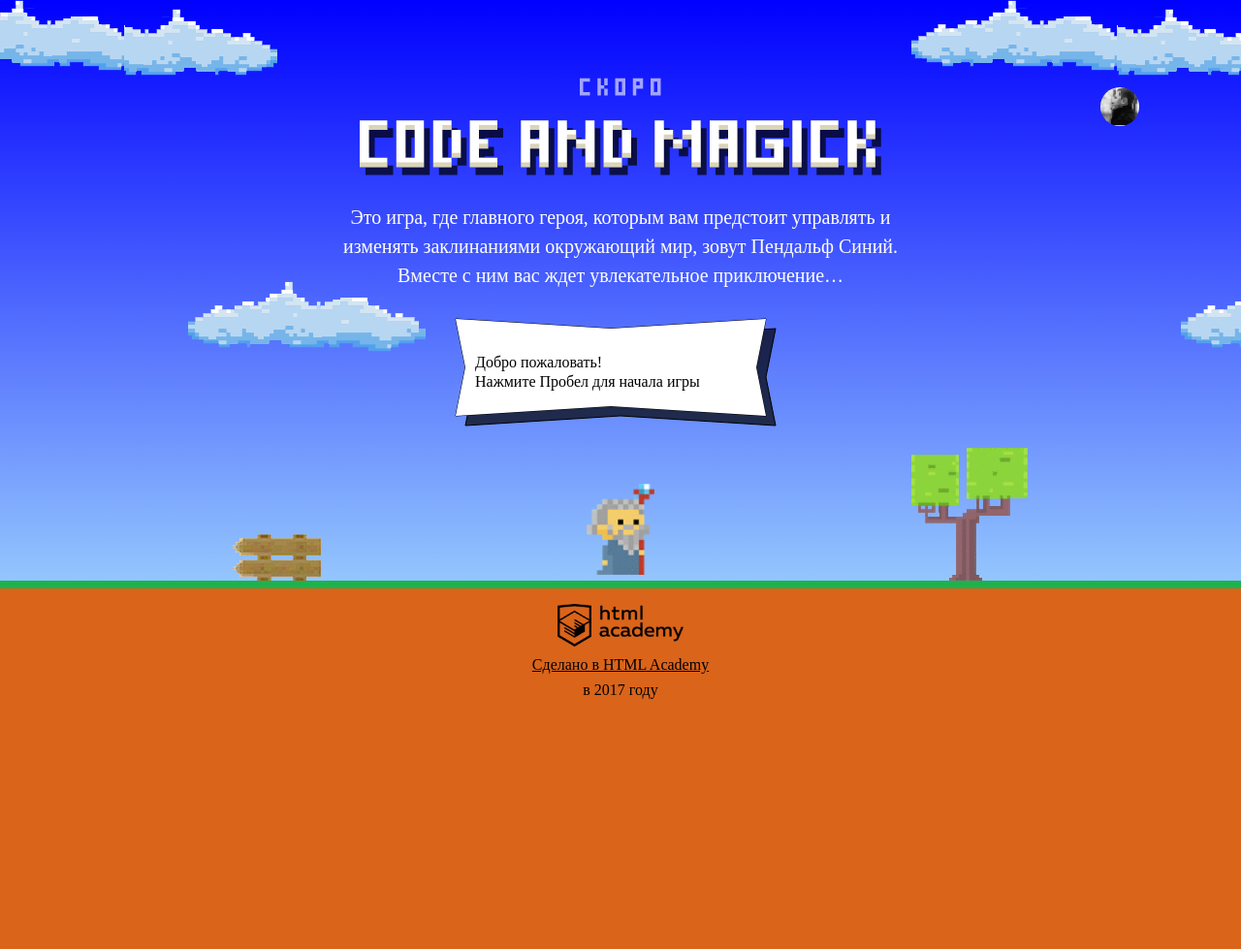
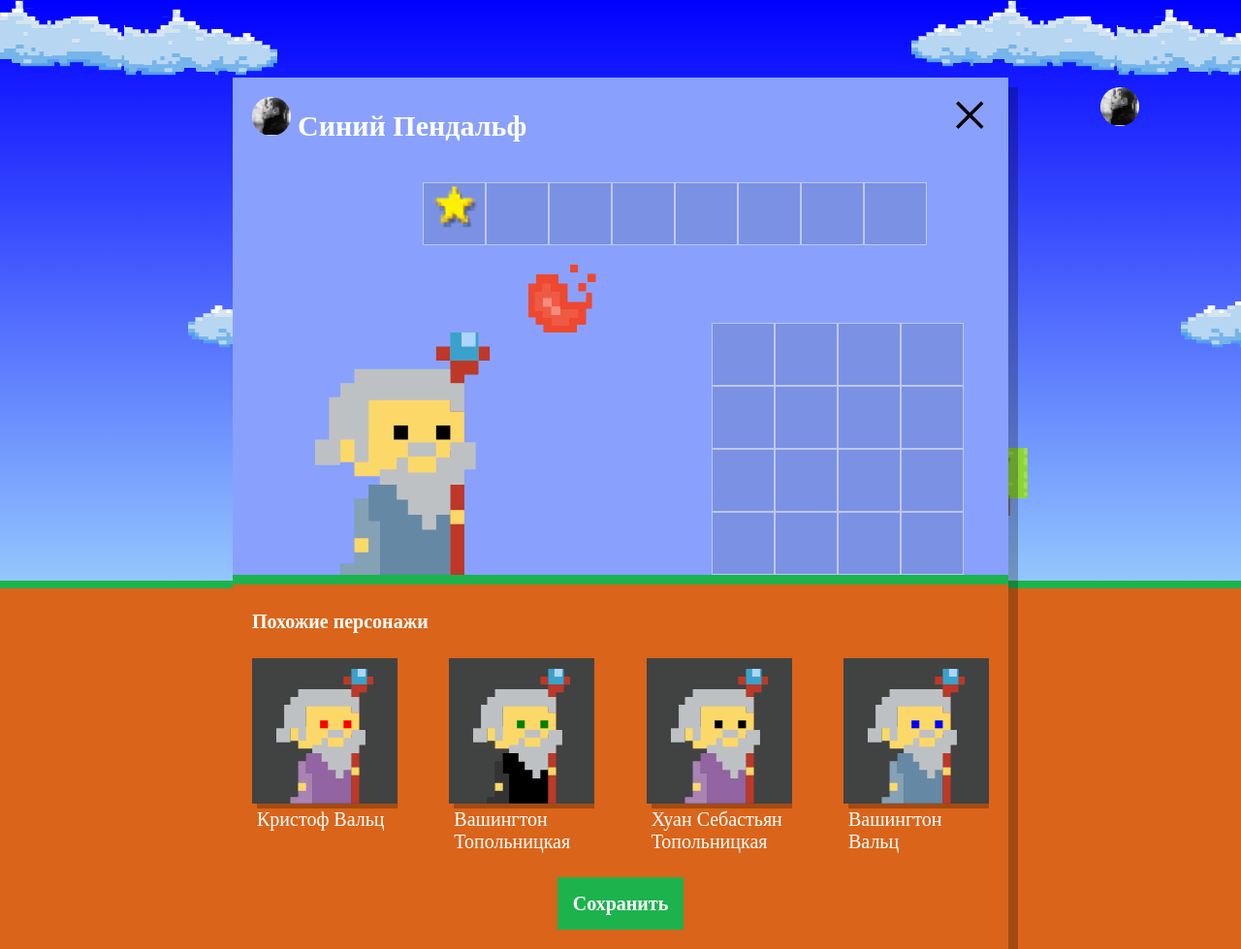
Before and after one commit to Vituna/1254935-code-and-magick-19, a website: page index.html in a window 1280 px wide. Shown: the whole page at 97% size. Before the commit the page ends 800 px from the top, so only its background shows below. Drawn offline with Linux system fonts and the light colour scheme; a web font is replaced by a local one.

Commit message:
добавляет всплывающее окно настройки персонажа.

```diff
--- a/index.html
+++ b/index.html
@@ -204,6 +204,7 @@
   }
 </script>
 
+<script src="js/setup.js"></script>
 <script src="js/stat.js"></script>
 <script src="js/game.js"></script>
 
--- /dev/null
+++ b/js/setup.js
@@ -0,0 +1,57 @@
+
+'use strict';
+var wizardsStyles = {
+  WIZARD_NAMES: ['Иван', 'Хуан Себастьян', 'Мария', 'Кристоф', 'Виктор', 'Юлия', 'Люпита', 'Вашингтон'],
+  WIZARD_SURNAMES: ['да Марья', 'Верон', 'Мираббелла', 'Вальц', 'Онопко', 'Топольницкая', 'Нионго', 'Ирвинг'],
+  WIZARD_QUANTITY: 4,
+  coatColor: ['rgb(101, 137, 164)', 'rgb(241, 43, 107)', 'rgb(146, 100, 161)', 'rgb(56, 159, 117)', 'rgb(215, 210, 55)', 'rgb(0, 0, 0)'],
+  eyesColor: ['black', 'red', 'blue', 'yellow', 'green']
+};
+
+var getRandomItem = function (arr) {
+  return arr[Math.floor(Math.random() * arr.length)];
+};
+
+var userDialog = document.querySelector('.setup');
+userDialog.classList.remove('hidden');
+
+var conclusionWizards = function (wizards) {
+  var similarListElement = userDialog.querySelector('.setup-similar-list');
+  var fragment = document.createDocumentFragment();
+  var similarWizardTemplate = document.querySelector('#similar-wizard-template')
+    .content
+    .querySelector('.setup-similar-item');
+
+  for (var i = 0; i < wizards.length; i++) {
+    fragment.appendChild(renderWizard(similarWizardTemplate, wizards[i]));
+  }
+  similarListElement.appendChild(fragment);
+  userDialog.querySelector('.setup-similar').classList.remove('hidden');
+};
+
+var wizardsStirs = function () {
+  var wizards = [];
+
+  for (var i = 0; i < wizardsStyles.WIZARD_QUANTITY; i++) {
+    wizards[i] = {
+      name: getRandomItem(wizardsStyles.WIZARD_NAMES) + ' ' + getRandomItem(wizardsStyles.WIZARD_SURNAMES),
+      coatColor: getRandomItem(wizardsStyles.coatColor),
+      eyesColor: getRandomItem(wizardsStyles.eyesColor)
+    };
+  }
+  return wizards;
+};
+
+var renderWizard = function (similarWizardTemplate, wizard) {
+  var wizardElement = similarWizardTemplate.cloneNode(true);
+
+  wizardElement.querySelector('.setup-similar-label').textContent = wizard.name;
+  wizardElement.querySelector('.wizard-coat').style.fill = wizard.coatColor;
+  wizardElement.querySelector('.wizard-eyes').style.fill = wizard.eyesColor;
+
+  return wizardElement;
+};
+
+conclusionWizards(wizardsStirs());
+
+document.querySelector('.setup-similar').classList.remove('hidden');
```
